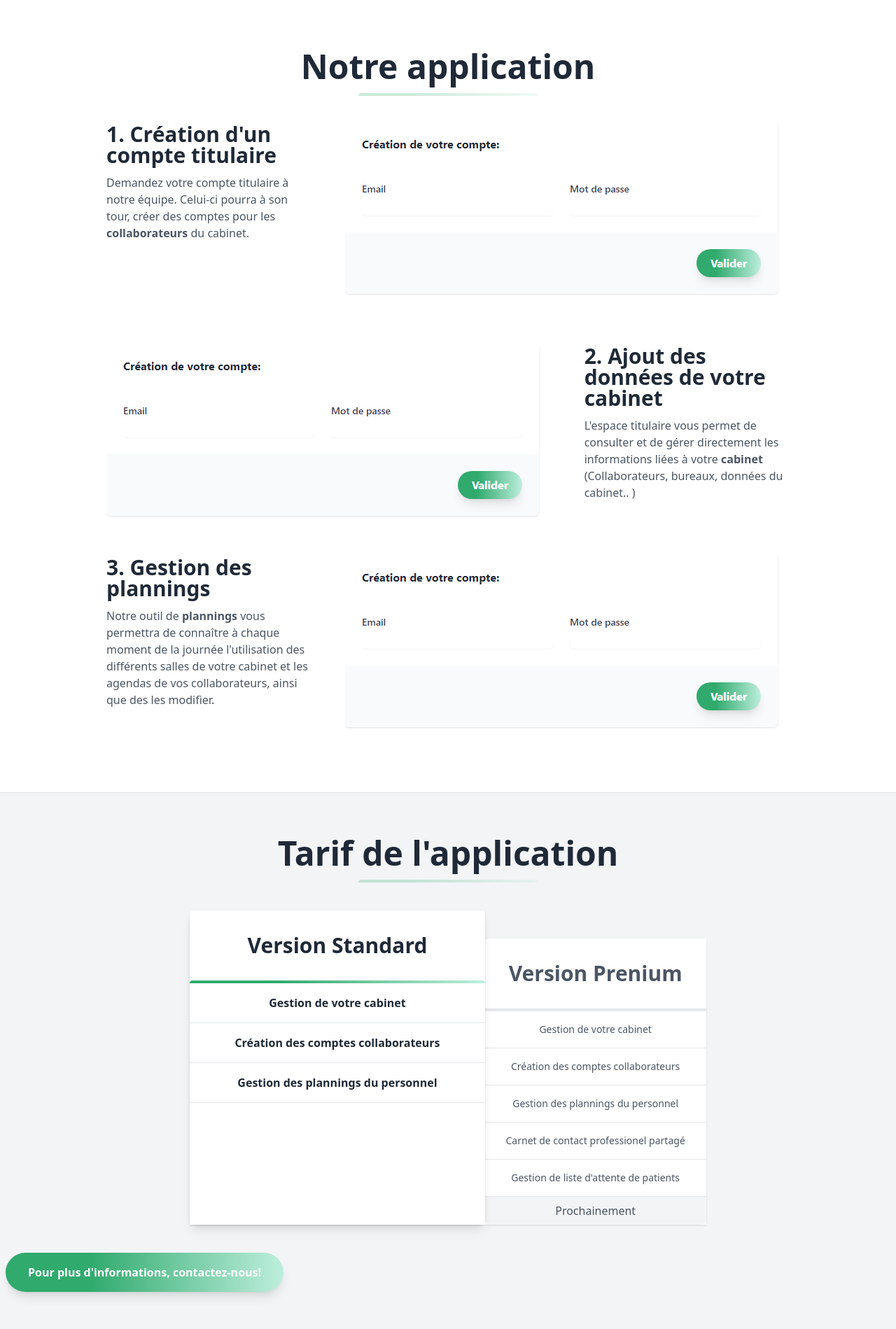
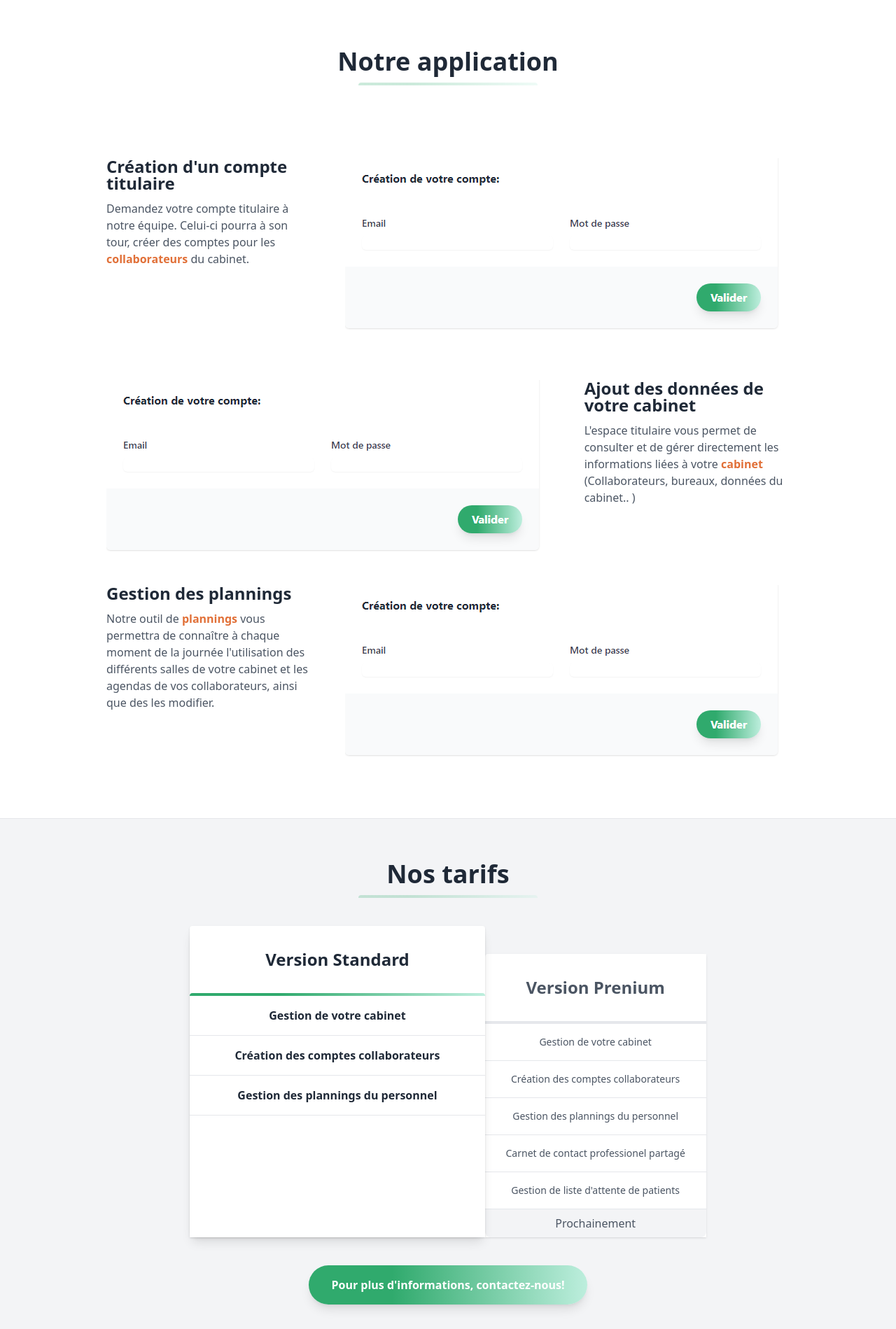
Before and after one commit to MatthiasBlc/Epidaure_Front, a React (Create React App) app: page / in a window 1280 px wide. Shown: the part 821-2720 px from the top of the page at 70% size. Built offline with nearby package versions, Linux system fonts and the light colour scheme; no server answers.

Commit message:
home modifs css

```diff
--- a/src/pages/HomePage/Home.js
+++ b/src/pages/HomePage/Home.js
@@ -26,16 +26,16 @@ const Home = () => {
 
   return (
     <>
-      <div className="leading-normal tracking-normal text-white sm:bg-green gradient">
+      <div className="leading-normal tracking-normal text-white gradient">
         <div className="pt-24">
           {/* <!-- Section 1 --> */}
           <div className="container px-3 mx-auto flex flex-wrap flex-col md:flex-row items-center">
             {/* <!--Left Col--> */}
             <div className="flex flex-col w-full md:w-2/5 justify-center items-start text-center md:text-left">
-              <p className="text-2xl tracking-loose w-full">
+              <p id="pHome1" className="text-1xl tracking-loose w-full">
                 APPLICATION DE GESTION POUR VOTRE CABINET MEDICAL
               </p>
-              <h1 className="my-4 text-5xl font-bold leading-tight">
+              <h1 className="mb-6 text-5xl font-bold leading-tight">
                 Pour votre confort, par nos services
               </h1>
               <p className="leading-normal text-1xl mb-8">
@@ -61,21 +61,21 @@ const Home = () => {
 
         <section id="abc" className="bg-white border-b py-8">
           <div className="container max-w-5xl mx-auto m-8">
-            <h2 className="w-full my-2 text-5xl font-bold leading-tight text-center text-gray-800">
+            <h2 className="w-full my-2 text-4xl font-bold leading-tight text-center text-gray-800">
               Notre application
             </h2>
-            <div className="w-full mb-4">
+            <div className="w-full mb-20">
               <div className="h-1 mx-auto gradient w-64 opacity-25 my-0 py-0 rounded-t"></div>
             </div>
             <div className="flex flex-wrap">
               <div className="w-5/6 sm:w-1/3 p-6">
-                <h3 className="text-3xl text-gray-800 font-bold leading-none mb-3">
-                  1. Création d'un compte titulaire
+                <h3 className="text-2xl text-gray-800 font-bold leading-none mb-3">
+                  Création d'un compte titulaire
                 </h3>
                 <p className="text-gray-600 mb-8">
                   Demandez votre compte titulaire à notre équipe. Celui-ci
                   pourra à son tour, créer des comptes pour les{" "}
-                  <b>collaborateurs</b> du cabinet.
+                  <b className="text-orange">collaborateurs</b> du cabinet.
                 </p>
               </div>
               <div className="w-full sm:w-2/3 p-6">
@@ -88,12 +88,12 @@ const Home = () => {
               </div>
               <div className="w-full sm:w-1/3 p-6 mt-6">
                 <div className="align-middle">
-                  <h3 className="text-3xl text-gray-800 font-bold leading-none mb-3">
-                    2. Ajout des données de votre cabinet
+                  <h3 className="text-2xl text-gray-800 font-bold leading-none mb-3">
+                    Ajout des données de votre cabinet
                   </h3>
                   <p className="text-gray-600 mb-8">
                     L'espace titulaire vous permet de consulter et de gérer
-                    directement les informations liées à votre <b>cabinet</b>{" "}
+                    directement les informations liées à votre <b className="text-orange">cabinet</b>{" "}
                     (Collaborateurs, bureaux, données du cabinet.. )
                   </p>
                 </div>
@@ -101,11 +101,11 @@ const Home = () => {
             </div>
             <div className="flex flex-wrap">
               <div className="w-5/6 sm:w-1/3 p-6">
-                <h3 className="text-3xl text-gray-800 font-bold leading-none mb-3">
-                  3. Gestion des plannings
+                <h3 className="text-2xl text-gray-800 font-bold leading-none mb-3">
+                  Gestion des plannings
                 </h3>
                 <p className="text-gray-600 mb-8">
-                  Notre outil de <b>plannings</b> vous permettra de connaître à
+                  Notre outil de <b className="text-orange">plannings</b> vous permettra de connaître à
                   chaque moment de la journée l'utilisation des différents
                   salles de votre cabinet et les agendas de vos collaborateurs,
                   ainsi que des les modifier.
@@ -122,8 +122,8 @@ const Home = () => {
         {/* <!-- Section 2: Pricing --> */}
         <section className="bg-gray-100 py-8">
           <div className="container mx-auto px-2 pt-4 pb-12 text-gray-800">
-            <h2 className="w-full my-2 text-5xl font-bold leading-tight text-center text-gray-800">
-              Tarif de l'application
+            <h2 className="w-full my-2 text-4xl font-bold leading-tight text-center text-gray-800">
+              Nos tarifs
             </h2>
             <div className="w-full mb-4">
               <div className="h-1 mx-auto gradient w-64 opacity-25 my-0 py-0 rounded-t"></div>
@@ -131,7 +131,7 @@ const Home = () => {
             <div className="flex flex-col sm:flex-row justify-center pt-12 my-12 sm:my-4">
               <div className="flex flex-col w-5/6 lg:w-1/3 mx-auto lg:mx-0 rounded-lg bg-white mt-4 sm:-mt-6 shadow-lg z-10">
                 <div className="flex-1 bg-white rounded-t rounded-b-none overflow-hidden shadow">
-                  <div className="w-full p-8 text-3xl font-bold text-center">
+                  <div className="w-full p-8 text-2xl font-bold text-center">
                     Version Standard
                   </div>
                   <div className="h-1 w-full gradient my-0 py-0 rounded-t"></div>
@@ -146,7 +146,7 @@ const Home = () => {
               </div>
               <div className="flex flex-col w-5/6 lg:w-1/4 mx-auto lg:mx-0 rounded-none lg:rounded-l-lg bg-white mt-4">
                 <div className="flex-1 bg-white text-gray-600 rounded-t rounded-b-none overflow-hidden shadow">
-                  <div className="p-8 text-3xl font-bold text-center border-b-4">
+                  <div className="p-8 text-2xl font-bold text-center border-b-4">
                     Version Prenium
                   </div>
                   <ul className="w-full text-center text-sm">
@@ -166,9 +166,11 @@ const Home = () => {
                 </div>
               </div>
             </div>
-            <button className="mx-auto center lg:mx-0 hover:underline gradient text-white font-bold rounded-full my-6 py-4 px-8 shadow-lg focus:outline-none focus:shadow-outline transform transition hover:scale-105 duration-300 ease-in-out">
+            <div className="flex justify-center">
+            <button className="lg:mx-0 hover:underline gradient text-white font-bold rounded-full my-6 py-4 px-8 shadow-lg focus:outline-none focus:shadow-outline transform transition hover:scale-105 duration-300 ease-in-out">
               <Link to="/contact">Pour plus d'informations, contactez-nous!</Link>
             </button>
+            </div>
           </div>
         </section>
         <SVG1 />
```
